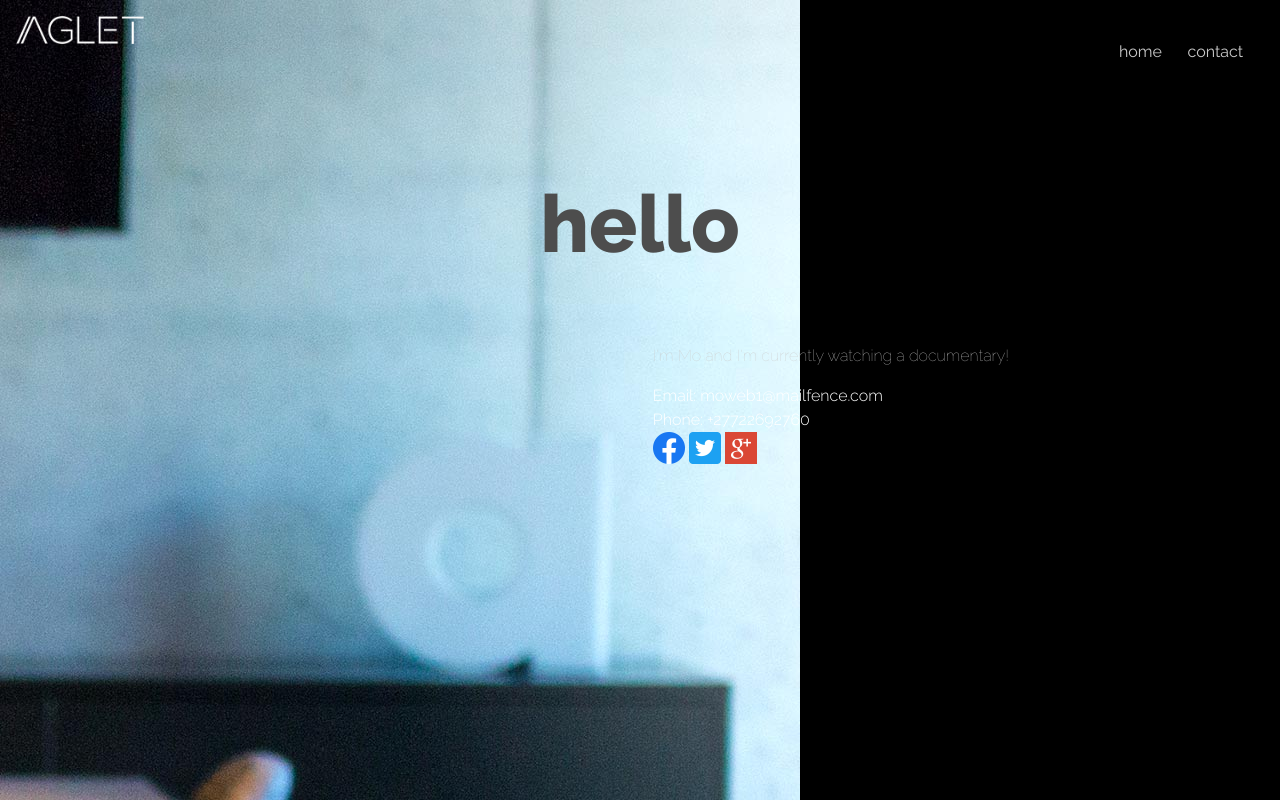
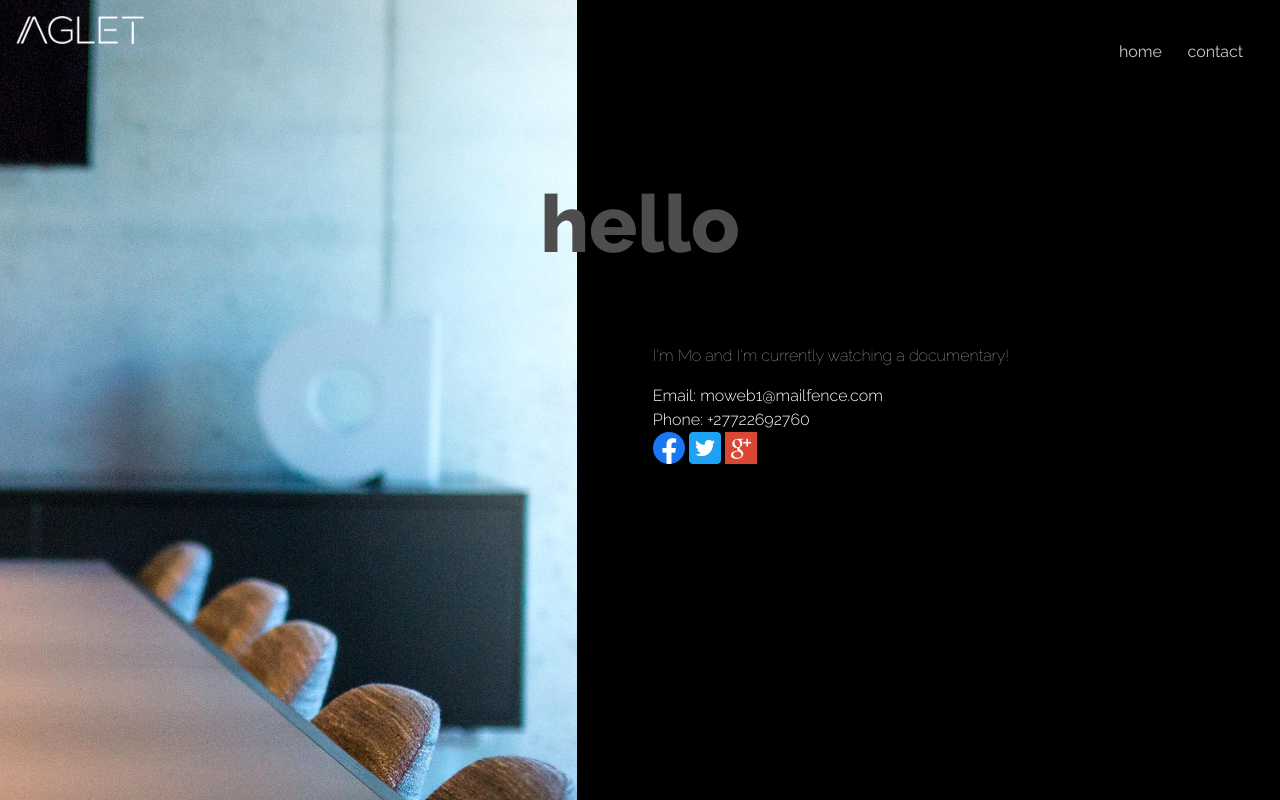
Before and after one commit to moweb1/proj, a PHP site: page /pages/contact.html in a window 1280 px wide. Run offline with PHP 8.4, Linux system fonts and the light colour scheme; style sheets or scripts are compiled from the project's sources.

Commit message:
Update style-main.scss

```diff
--- a/styles/css/style-main.scss
+++ b/styles/css/style-main.scss
@@ -219,6 +219,7 @@ footer {
 .contact-page {
     background-image: url(../../src/contact-image.jpg);
     background-repeat: no-repeat;
+    background-size: contain;
     background-attachment: fixed;
     background-position: top left;
 }
```
